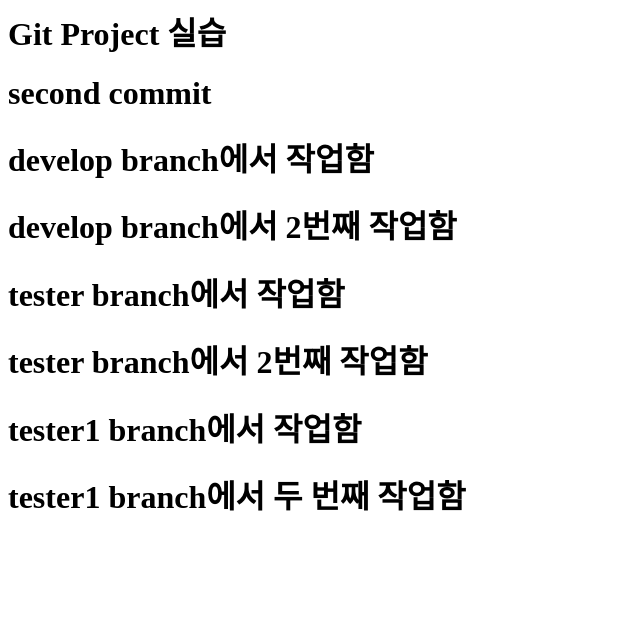
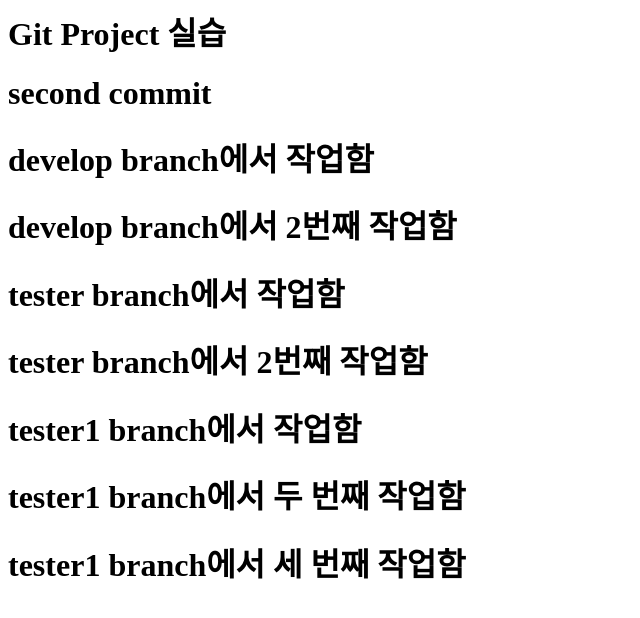
Before and after one commit to syscrypto/git_Project_OSS5, a plain HTML site: page index.html in a window 1280 px wide. Shown: the whole page, without its empty margins (0-640 px from the left). Drawn offline with Linux system fonts and the light colour scheme.

Commit message:
tester1 commit3

```diff
--- a/index.html
+++ b/index.html
@@ -14,6 +14,7 @@
 
         <h1>tester1 branch에서 작업함</h1>
         <h1>tester1 branch에서 두 번째 작업함</h1>
+        <h1>tester1 branch에서 세 번째 작업함</h1>
 
 
     </body>
```
